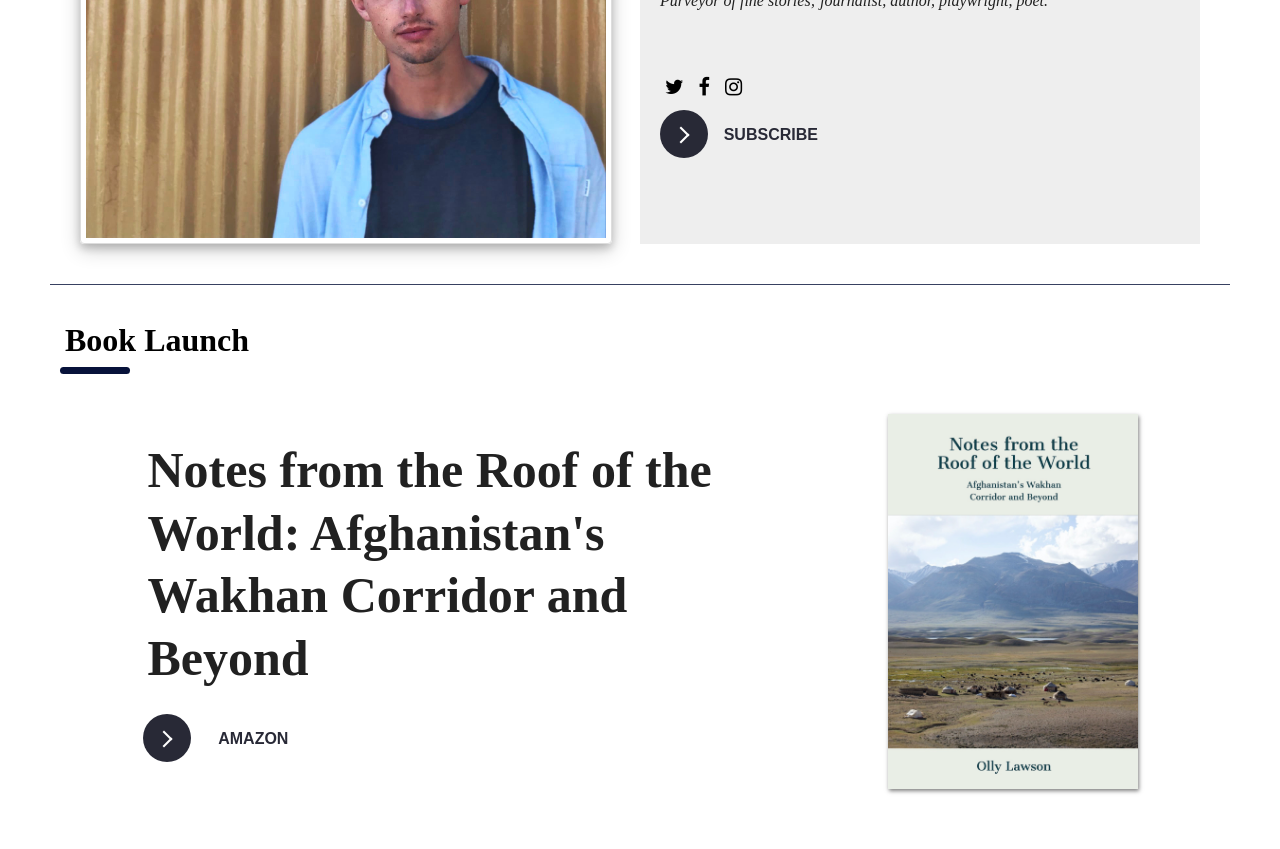
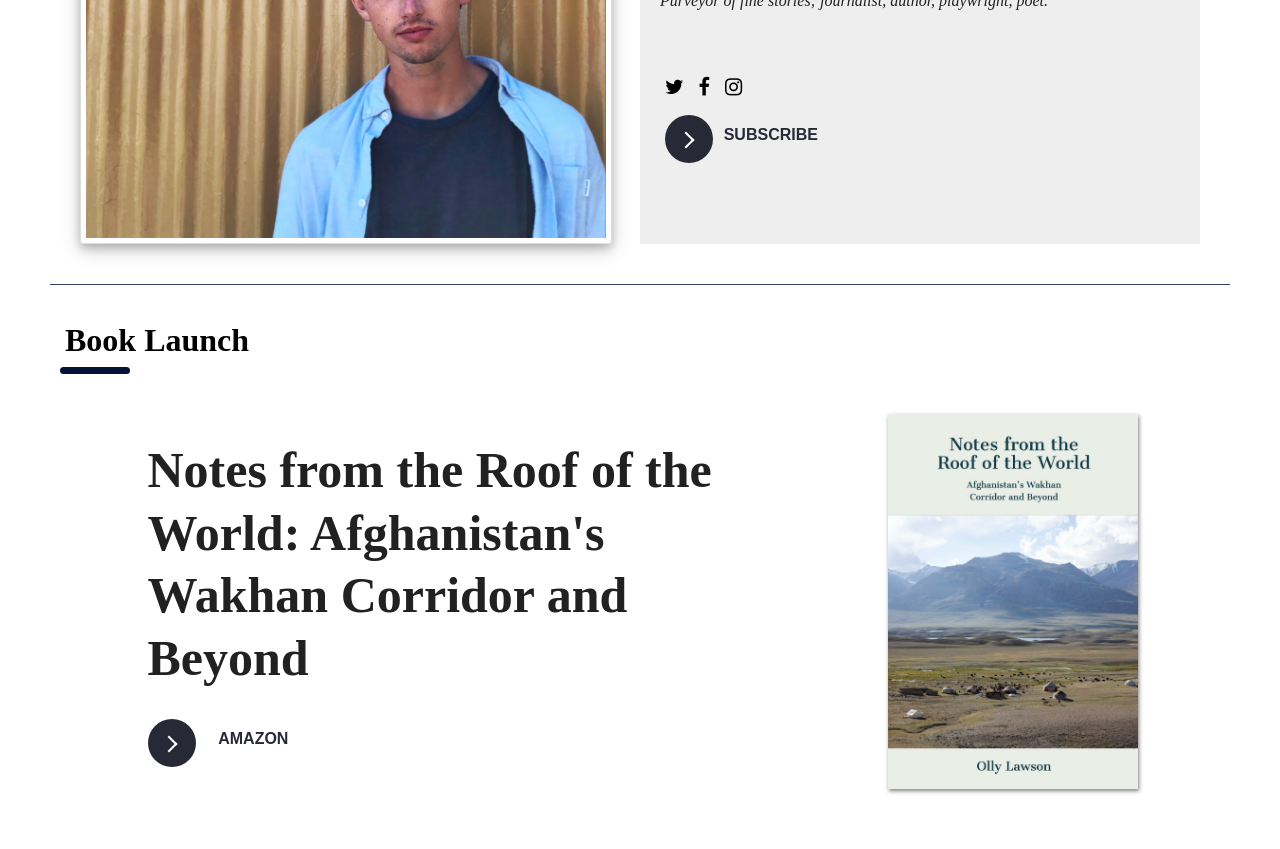
Before and after one commit to ollylawson/ollylawson.github.io, a Jekyll site: the page built from index.html, in a window 1280 px wide and 1400 px high. Shown: the part 259-1108 px from the top of the window. Built offline with Jekyll 4.4.1, drawn with Linux system fonts in a browser that asks for light colours; nearby versions of some CDN libraries; some web fonts are replaced; the list of posts is cut into pages by our own code.

Commit message:
button css

```diff
--- a/assets/css/_sass/_buttons.scss
+++ b/assets/css/_sass/_buttons.scss
@@ -36,8 +36,9 @@
      vertical-align: middle;
      text-decoration: none;
      background: transparent;
-     padding: 0;
+     padding: 5px;
      font-size: inherit;
+     justify-content: center;
    }
    button.btn {
      width: 12rem;
```
